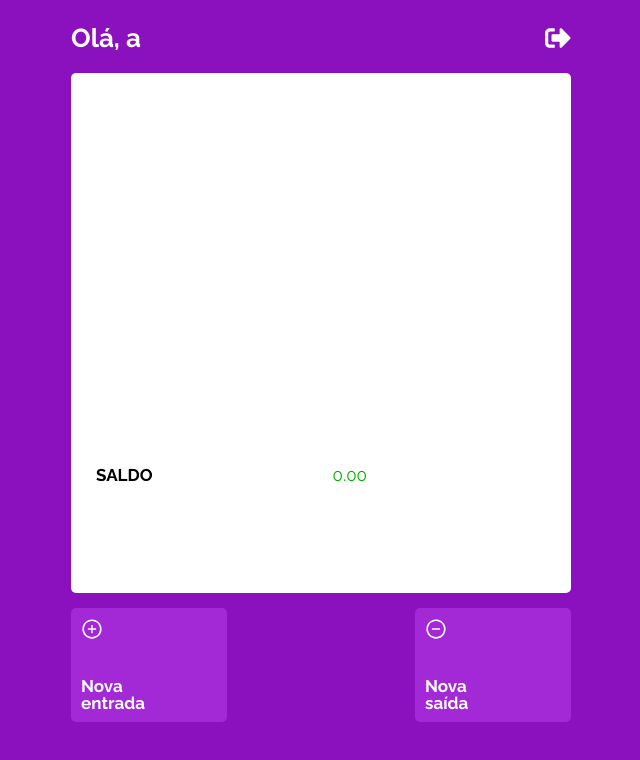
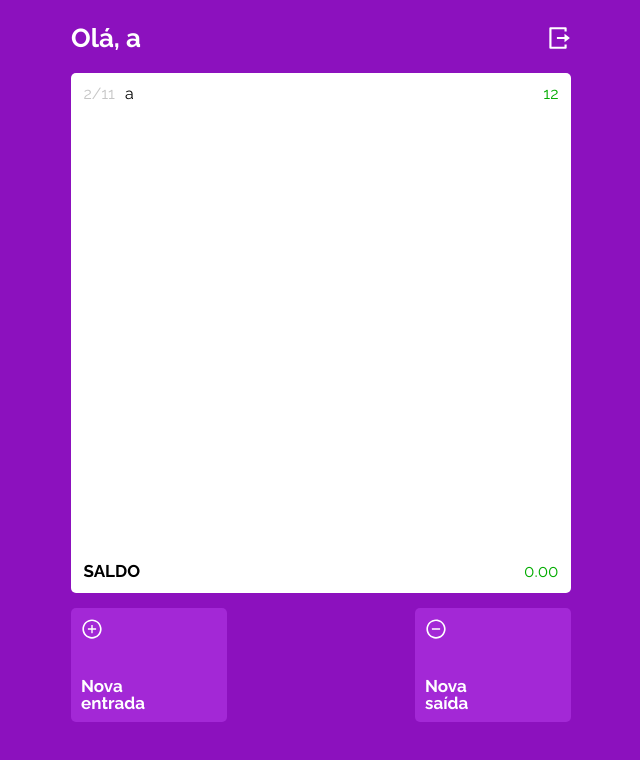
Before and after one commit to Bansuk/projeto_14_mywallet_front, a React (Create React App) app: page / in a window 1280 px wide. Shown: the top 760 px of the page, without its empty margins (319-959 px from the left). Built offline with nearby package versions, Linux system fonts and the light colour scheme; the HTML template or start-up script is replaced by a standard one; a web font is replaced by a local one.

Commit message:
Enhance balance layout

```diff
--- /dev/null
+++ b/src/Components/NewTransactionButton.js
@@ -0,0 +1,43 @@
+import styled from 'styled-components';
+import { AiOutlinePlusCircle, AiOutlineMinusCircle } from 'react-icons/ai';
+
+const NewTransactionButton = ({ type }) => {
+  return (
+    <Button>
+      {type === 'entrada' ? (
+        <AiOutlinePlusCircle className={'button__icon'} />
+      ) : (
+        <AiOutlineMinusCircle className={'button__icon'} />
+      )}
+      <span>
+        Nova <br />
+        {type}
+      </span>
+    </Button>
+  );
+};
+
+const Button = styled.button`
+  background-color: #a328d6;
+  border-radius: 5px;
+  display: flex;
+  flex-direction: column;
+  font-size: 17px;
+  font-weight: 700;
+  height: 114px;
+  justify-content: space-between;
+  padding: 10px;
+  text-align: left;
+  width: 156px;
+
+  & .button__icon {
+    font-size: 22px;
+  }
+
+  &:hover {
+    background-color: #5c0b7c;
+    cursor: pointer;
+  }
+`;
+
+export default NewTransactionButton;
--- a/src/Components/Transaction.js
+++ b/src/Components/Transaction.js
@@ -34,7 +34,6 @@
 const TransactionStyle = styled.div`
   display: flex;
   justify-content: space-between;
-  margin-top: 25px;
 
   & span {
     font-size: 16px;
--- a/src/pages/BStyles.js
+++ b/src/pages/BStyles.js
@@ -1,37 +1,45 @@
-import styled from "styled-components";
+import styled from 'styled-components';
 
 const Container = styled.div`
+  align-items: center;
   display: flex;
   flex-direction: column;
-    align-items: center;
 `;
 
 const Body = styled.div`
+  max-width: 500px;
+  min-width: 300px;
   width: 90vw;
-    max-width: 500px;
 `;
 
 const Header = styled.div`
   display: flex;
+  font-size: 26px;
+  font-weight: 700;
   justify-content: space-between;
-    font-weight: 700;
-    font-size: 26px;
   margin-top: 25px;
+
+  & .header__icon {
+    &:hover {
+      cursor: pointer;
+    }
+  }
 `;
 
 const Display = styled.div`
+  align-items: center;
   background-color: #fff;
+  border-radius: 5px;
+  display: flex;
+  height: 65vh;
+  justify-content: center;
+  margin-top: 22px;
+  max-width: 500px;
+  min-width: 300px;
+  text-align: center;
   width: 90vw;
-    max-width: 500px;
-    margin-top: 22px;
-    height: 65vh;
-    border-radius: 5px;
-    text-align: center;
-    display: flex;
-    align-items: center;
-    justify-content: center;
 
-    & .transaction__message {
+  & span {
     color: #868686;
     font-size: 20px;
   }
@@ -39,61 +47,36 @@
 
 const Buttons = styled.div`
   display: flex;
-    align-items: center;
   justify-content: space-between;
   margin-top: 15px;
 `;
 
-const Button = styled.button`
-    background-color: #a328d6;
-    border-radius: 5px;
-    width: 156px;
-    height: 114px;
-    font-weight: 700;
+const Statement = styled.div`
   display: flex;
   flex-direction: column;
-    justify-content: space-between;
-    font-size: 17px;
-    padding: 10px;
-    text-align: left;
-
-    & .button__icon {
-        font-size: 22px;
-    }
+  height: 95%;
+  justify-content: flex-start;
+  width: 95%;
 `;
 
 const Transactions = styled.div`
-    width: 90%;
-    height: 85%;
-    display: flex;
-    flex-direction: column;
-    align-items: none;
-    justify-content: start;
-    margin-top: -50px;
-    position: relative;
+  height: 100%;
+  overflow-y: auto;
 `;
 
 const Total = styled.div`
   display: flex;
   justify-content: space-between;
-    margin-top: 380px;
   font-size: 17px;
-    position: fixed;
 
   & .balance__total {
     color: #000;
     font-weight: 700;
   }
+`;
 
-    & .balance__value--pos {
-        color: #03ac00;
-        margin-left: 180px;
-    }
-
-    & .balance__value--neg {
-        color: #c70000;
-        margin-left: 180px;
-    }
+const BalanceValue = styled.div`
+  color: ${props => props.balanceColor};
 `;
 
 export {
@@ -102,7 +85,8 @@
   Header,
   Display,
   Buttons,
-    Button,
+  Statement,
   Transactions,
   Total,
+  BalanceValue,
 };
--- a/src/pages/Balance.js
+++ b/src/pages/Balance.js
@@ -11,18 +11,21 @@
   Header,
   Display,
   Buttons,
-  Button,
+  Statement,
   Transactions,
   Total,
+  BalanceValue,
 } from './BStyles';
-import { FaSignOutAlt } from 'react-icons/fa';
-import { AiOutlinePlusCircle, AiOutlineMinusCircle } from 'react-icons/ai';
+import { RiLogoutBoxRLine } from 'react-icons/ri';
 import { Link, useHistory } from 'react-router-dom';
 import Transaction from '../Components/Transaction';
+import NewTransactionButton from '../Components/NewTransactionButton';
 
 const Balance = ({ setUser }) => {
   //const { name, token } = useContext(UserContext);
-  const [transactions, setTransactions] = useState([]);
+  const [transactions, setTransactions] = useState([
+    { transaction_id: 1, date: '11/02/2021', description: 'a', value: '12' },
+  ]);
   const [balance, setBalance] = useState(0);
   const history = useHistory();
   let isValuePositive = false;
@@ -42,16 +45,18 @@
       <Body>
         <Header>
           <h1>Olá, {'a'}</h1>
-          <FaSignOutAlt
+          <RiLogoutBoxRLine
+            className={'header__icon'}
             onClick={() => {
               signOutUser();
               setUser(null);
-              history.push('/');
+              history.push('/login');
             }}
           />
         </Header>
         <Display>
           {transactions ? (
+            <Statement>
               <Transactions>
                 {transactions.map(transaction => (
                   <Transaction
@@ -61,23 +66,18 @@
                     value={transaction.value}
                   />
                 ))}
+              </Transactions>
               <Total>
                 <div className={'balance__total'}>SALDO</div>
-                <div
-                  className={
-                    isValuePositive
-                      ? 'balance__value--pos'
-                      : 'balance__value--neg'
-                  }
+                <BalanceValue
+                  balanceColor={isValuePositive ? '#03ac00' : '#c70000'}
                 >
                   {balance.toFixed(2)}
-                </div>
+                </BalanceValue>
               </Total>
-            </Transactions>
+            </Statement>
           ) : (
-            <span className={'transaction__message'}>
-              Não há registros de entrada ou saída
-            </span>
+            <span>Não há registros de entrada ou saída</span>
           )}
         </Display>
         <Buttons>
@@ -87,13 +87,7 @@
               state: { type: 'entrada' },
             }}
           >
-            <Button>
-              <AiOutlinePlusCircle className={'button__icon'} />
-              <span>
-                Nova <br />
-                entrada
-              </span>
-            </Button>
+            <NewTransactionButton type='entrada' />
           </Link>
           <Link
             to={{
@@ -101,13 +95,7 @@
               state: { type: 'saída' },
             }}
           >
-            <Button>
-              <AiOutlineMinusCircle className={'button__icon'} />
-              <span>
-                Nova <br />
-                saída
-              </span>
-            </Button>
+            <NewTransactionButton type='saída' />
           </Link>
         </Buttons>
       </Body>
--- a/src/pages/SignIn.js
+++ b/src/pages/SignIn.js
@@ -30,7 +30,7 @@
         setUser(token);
         userPersistence = JSON.stringify(token);
         localStorage.setItem('user', userPersistence);
-        history.push('/balanco');
+        history.push('/');
       })
       .catch(err => history.push('/erro'));
   };
--- a/src/pages/SignUp.js
+++ b/src/pages/SignUp.js
@@ -28,7 +28,7 @@
     }
 
     signUpUser(body)
-      .then(res => history.push('/'))
+      .then(res => history.push('/login'))
       .catch(err => history.push('/erro'));
   };
 
@@ -70,7 +70,7 @@
         {errorHandler.errorId === 4 && <span>{errorHandler.errorMessage}</span>}
         <Button>Cadastrar</Button>
       </Form>
-      <Link to={'/'}>Já tem uma conta? Entre agora!</Link>
+      <Link to={'/login'}>Já tem uma conta? Entre agora!</Link>
     </Container>
   );
 };
```
Lines whose indentation alone changed are shown as unchanged.
